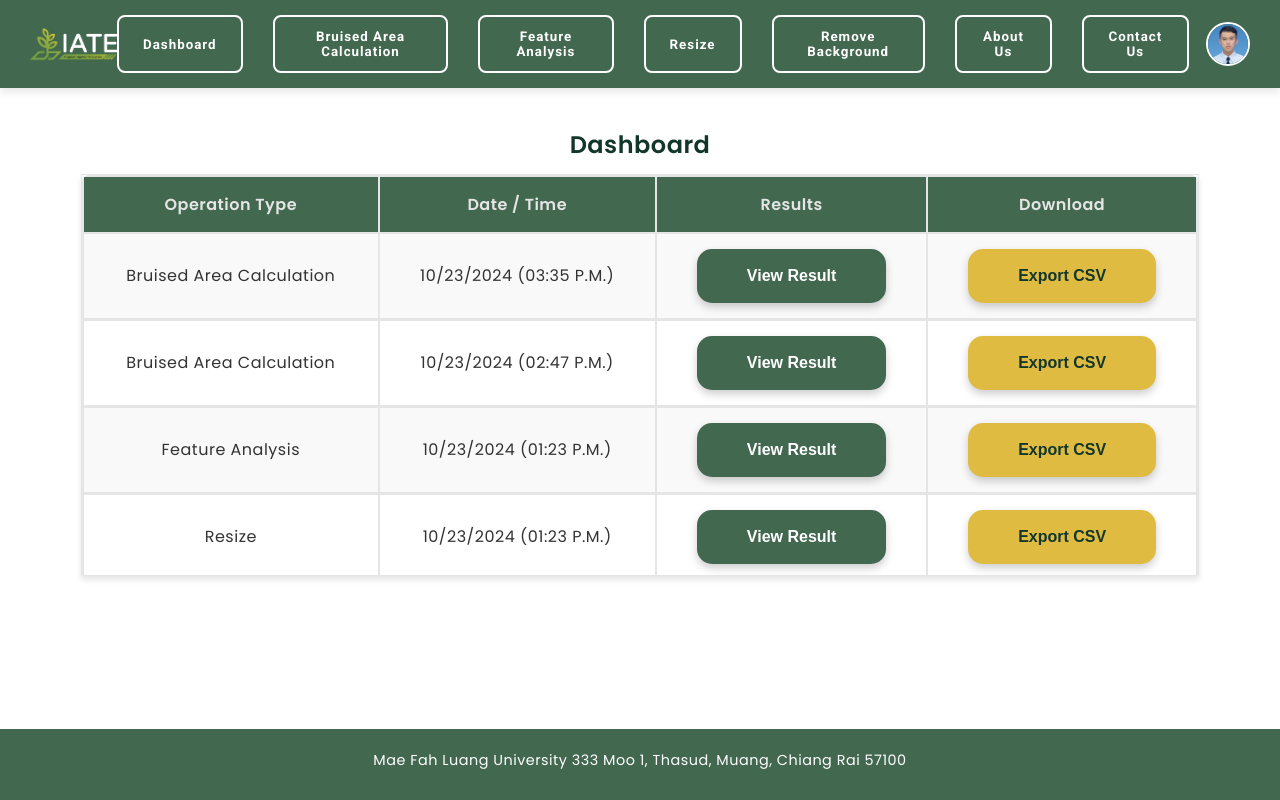
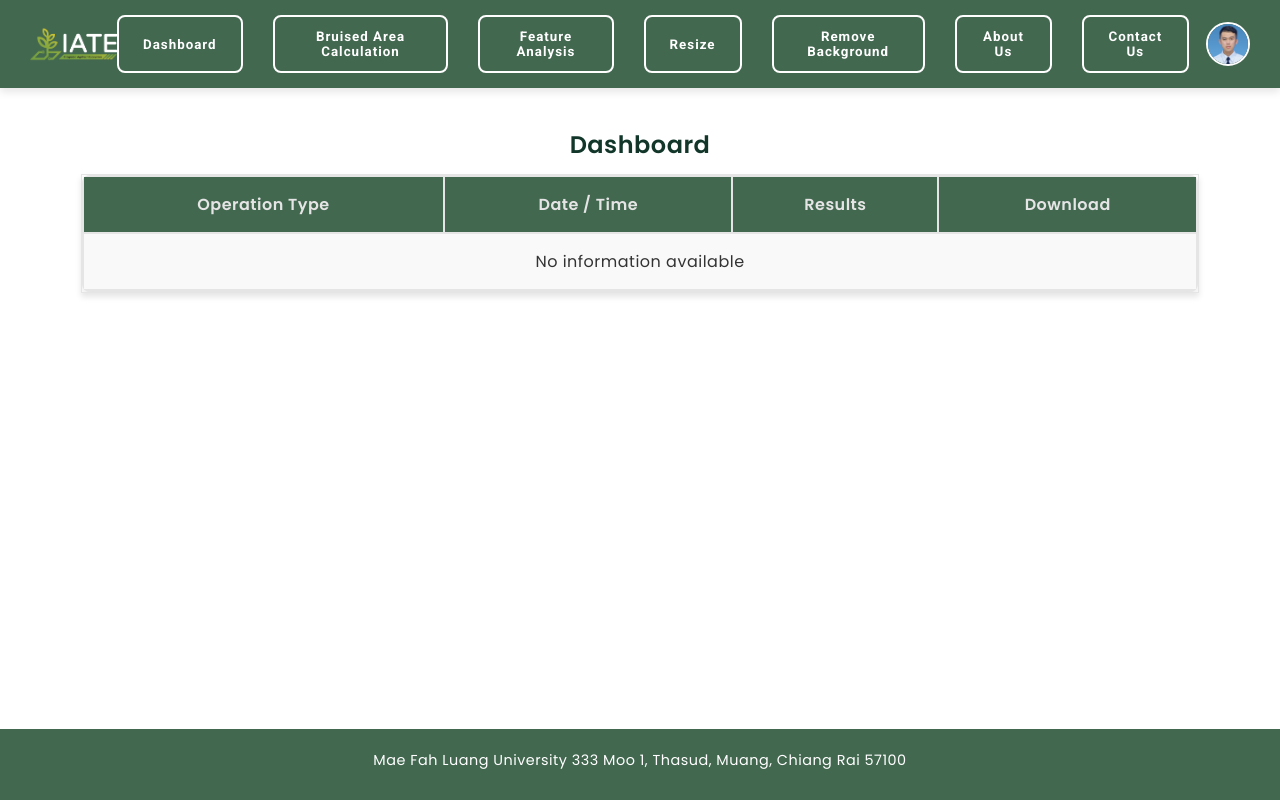
Before and after one commit to 6531503110/mango-bruise-area, a React (Create React App) app: page /dashboardpage in a window 1280 px wide. Built offline with nearby package versions, Linux system fonts and the light colour scheme.

Commit message:
Update all of the the data and show area on dashboard page for history

```diff
--- a/src/components/BruiseAreaCalculation/BruiseAreaCalculation.jsx
+++ b/src/components/BruiseAreaCalculation/BruiseAreaCalculation.jsx
@@ -60,10 +60,20 @@ const BruiseAreaCalculation = () => {
             photoName: file.name,
             date: new Date().toLocaleString(),
             area: "---",
-            percentage: "---"
+            percentage: "---",
+            src: URL.createObjectURL(file)
         }));
 
         localStorage.setItem('uploadedFiles', JSON.stringify(fileData));
+
+        // Update operation history
+        const operationHistory = JSON.parse(localStorage.getItem('operationHistory')) || [];
+        operationHistory.push({
+            type: 'Bruised Area Calculation',
+            date: new Date().toLocaleString()
+        });
+        localStorage.setItem('operationHistory', JSON.stringify(operationHistory));
+
         navigate('/showareacalculation');
     }, [selectedFiles, navigate]);
 
--- a/src/components/DashboardPage/DashboardPage.jsx
+++ b/src/components/DashboardPage/DashboardPage.jsx
@@ -1,4 +1,4 @@
-import React, { useCallback } from 'react';
+import React, { useCallback, useEffect, useState } from 'react';
 import { useNavigate } from 'react-router-dom';
 import './DashboardPage.css';
 import mangoLogo from '../../assets/Logo_white.png';
@@ -6,6 +6,7 @@ import userProfileImg from '../../assets/profile.jpg';
 
 const DashboardPage = () => {
     const navigate = useNavigate();
+    const [operationHistory, setOperationHistory] = useState([]);
 
     const handleAboutUs = useCallback(() => { navigate('/aboutuspage'); }, [navigate]);
     const handleContactUs = useCallback(() => { navigate('/contactuspage'); }, [navigate]);
@@ -16,6 +17,11 @@ const DashboardPage = () => {
     const handleExportCSV = useCallback(() => { navigate('/exportcsvsuccessfully'); }, [navigate]);
     const handleResize = useCallback(() => { navigate('/resize'); }, [navigate]);
     const handleRemoveBackground = useCallback(() => { navigate('/removebackground'); }, [navigate]);
+
+    useEffect(() => {
+        const history = JSON.parse(localStorage.getItem('operationHistory')) || [];
+        setOperationHistory(history);
+    }, []);
 
     return (
         <div className="dashboard-page">
@@ -49,42 +55,20 @@ const DashboardPage = () => {
                             </tr>
                         </thead>
                         <tbody className="dashboard-table-body">
-                            <tr>
-                                <td>Bruised Area Calculation</td>
-                                <td>10/23/2024 (03:35 P.M.)</td>
-                                <td><button className="btn view-btn" onClick={handleShowAreaCalculation}>View Result</button></td>
-                                <td><button className="btn export-btn" onClick={handleExportCSV}>Export CSV</button></td>
-                            </tr>
-                            <tr>
-                                <td>Bruised Area Calculation</td>
-                                <td>10/23/2024 (02:47 P.M.)</td>
-                                <td><button className="btn view-btn" onClick={handleShowAreaCalculation}>View Result</button></td>
-                                <td><button className="btn export-btn" onClick={handleExportCSV}>Export CSV</button></td>
-                            </tr>
-                            <tr>
-                                <td>Feature Analysis</td>
-                                <td>10/23/2024 (01:23 P.M.)</td>
-                                <td><button className="btn view-btn" onClick={handleShowAreaCalculation}>View Result</button></td>
-                                <td><button className="btn export-btn" onClick={handleExportCSV}>Export CSV</button></td>
-                            </tr>
-                            <tr>
-                                <td>Resize</td>
-                                <td>10/23/2024 (01:23 P.M.)</td>
-                                <td><button className="btn view-btn" onClick={handleShowAreaCalculation}>View Result</button></td>
-                                <td><button className="btn export-btn" onClick={handleExportCSV}>Export CSV</button></td>
-                            </tr>
-                            <tr>
-                                <td>Pathomphong</td>
-                                <td>10/23/2024 (01:23 P.M.)</td>
-                                <td><button className="btn view-btn" onClick={handleShowAreaCalculation}>View Result</button></td>
-                                <td><button className="btn export-btn" onClick={handleExportCSV}>Export CSV</button></td>
-                            </tr>
-                            <tr>
-                                <td>Chaichuay</td>
-                                <td>10/23/2024 (01:23 P.M.)</td>
-                                <td><button className="btn view-btn" onClick={handleShowAreaCalculation}>View Result</button></td>
-                                <td><button className="btn export-btn" onClick={handleExportCSV}>Export CSV</button></td>
-                            </tr>
+                            {operationHistory.length > 0 ? (
+                                operationHistory.map((operation, index) => (
+                                    <tr key={index}>
+                                        <td>{operation.type}</td>
+                                        <td>{operation.date}</td>
+                                        <td><button className="btn view-btn" onClick={handleShowAreaCalculation}>View Result</button></td>
+                                        <td><button className="btn export-btn" onClick={handleExportCSV}>Export CSV</button></td>
+                                    </tr>
+                                ))
+                            ) : (
+                                <tr>
+                                    <td colSpan="4">No information available</td>
+                                </tr>
+                            )}
                         </tbody>
                     </table>
                 </div>
--- a/src/components/FeatureAnalysisPage/FeatureAnalysis.jsx
+++ b/src/components/FeatureAnalysisPage/FeatureAnalysis.jsx
@@ -21,8 +21,19 @@ const FeatureAnalysis = () => {
             id: index + 1,
             name: file.name,
             size: file.size,
+            date: new Date().toLocaleString(),
+            src: URL.createObjectURL(file)
         }));
         localStorage.setItem('uploadedFiles', JSON.stringify(fileData));
+
+        // Update operation history
+        const operationHistory = JSON.parse(localStorage.getItem('operationHistory')) || [];
+        operationHistory.push({
+            type: 'Feature Analysis',
+            date: new Date().toLocaleString()
+        });
+        localStorage.setItem('operationHistory', JSON.stringify(operationHistory));
+
         navigate('/featureanalysisresults');
     }, [selectedFiles, navigate]);
 
--- a/src/components/ShowAreaCalculation/ShowAreaCalculation.css
+++ b/src/components/ShowAreaCalculation/ShowAreaCalculation.css
@@ -137,6 +137,10 @@
     text-align: center;
     background: #fff;
     border-bottom: 1px solid #ddd;
+    word-wrap: break-word;
+    /* Add this line to enable text wrapping */
+    white-space: normal;
+    /* Add this line to enable text wrapping */
 }
 
 .show-area-calculation-table tbody tr:nth-child(odd) td {
--- a/src/components/ShowAreaCalculation/ShowAreaCalculation.jsx
+++ b/src/components/ShowAreaCalculation/ShowAreaCalculation.jsx
@@ -33,7 +33,7 @@ const ShowAreaCalculation = () => {
   const handleDashboard = useCallback(() => navigate("/dashboardpage"), [navigate]);
   const handleBruiseAreaCalculation = useCallback(() => navigate("/bruiseareacalculation"), [navigate]);
   const handleFeatureAnalysis = useCallback(() => navigate("/featureanalysis"), [navigate]);
-  const handleViewPhotoResults = useCallback(() => navigate("/viewphotoresults"), [navigate]);
+  const handleViewPhotoResults = useCallback((index) => navigate("/viewphotoresults", { state: { index } }), [navigate]);
 
   const handleExportCSV = useCallback(() => {
     if (tableData.length === 0) {
@@ -64,7 +64,7 @@ const ShowAreaCalculation = () => {
           <button className="navbar-link" onClick={handleBruiseAreaCalculation}>Bruised Area Calculation</button>
           <button className="navbar-link" onClick={handleFeatureAnalysis}>Feature Analysis</button>
           <button className="navbar-link" onClick={handleResize}>Resize</button>
-                    <button className="navbar-link" onClick={handleRemoveBackground}>Remove Background</button>
+          <button className="navbar-link" onClick={handleRemoveBackground}>Remove Background</button>
           <button className="navbar-link" onClick={handleAboutUs}>About Us</button>
           <button className="navbar-link" onClick={handleContactUs}>Contact Us</button>
         </div>
@@ -89,14 +89,14 @@ const ShowAreaCalculation = () => {
                 </tr>
               </thead>
               <tbody>
-                {tableData.map((row) => (
+                {tableData.map((row, index) => (
                   <tr key={row.id}>
                     <td>{row.photoName}</td>
                     <td>{row.date}</td>
                     <td>{row.area}</td>
                     <td>{row.percentage}</td>
                     <td>
-                      <button className="btn view-result-btn" onClick={handleViewPhotoResults}>View Photo</button>
+                      <button className="btn view-result-btn" onClick={() => handleViewPhotoResults(index)}>View Photo</button>
                     </td>
                     <td>
                       <button className="btn export-result-btn" onClick={() => handleDelete(row.id)}>Delete Photo</button>
```
Also changed, not shown: src/components/ViewPhotoResults/ViewPhotoResults.jsx (+21 -24 lines).
